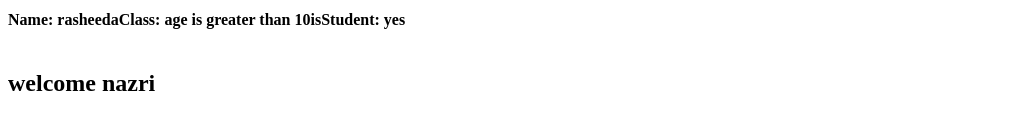
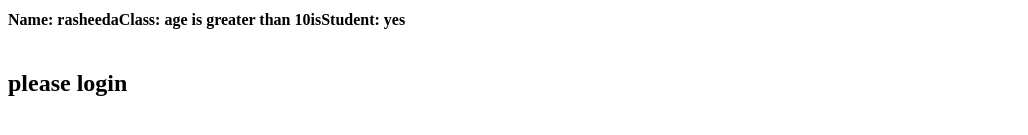
Before and after one commit to yumna-nizar/react-learning-project, a React (Vite) app: page / in a window 1280 px wide. Shown: the part 265-400 px from the top of the page, without its empty margins (0-1028 px from the left). Built offline with nearby package versions, Linux system fonts and the light colour scheme.

Commit message:
changed the true into false

```diff
--- a/src/App.jsx
+++ b/src/App.jsx
@@ -16,7 +16,7 @@ function App() {
     <Button/>
     <Student sname="yumna" grade="40" isStudent={false}/>
     <Student sname="rasheeda" grade={12} isStudent={true} />
-    <Greeting name="nazri" isLoggedin={true}/>
+    <Greeting name="nazri" isLoggedin={false}/>
     </StrictMode>
 
 
```
